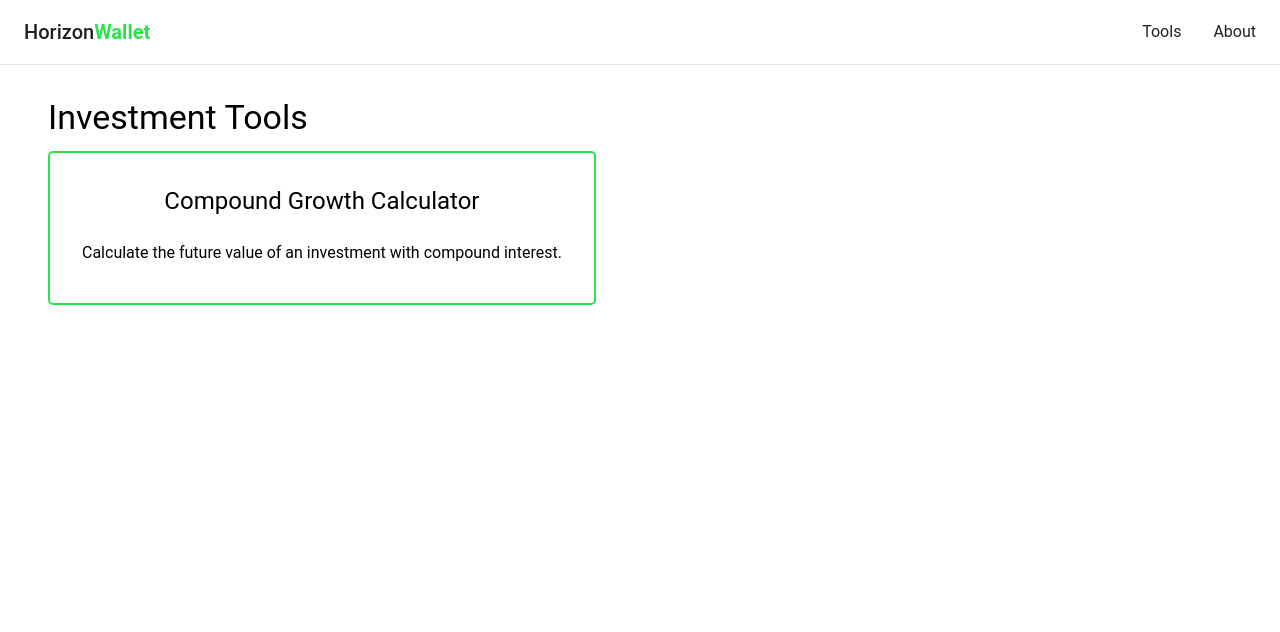
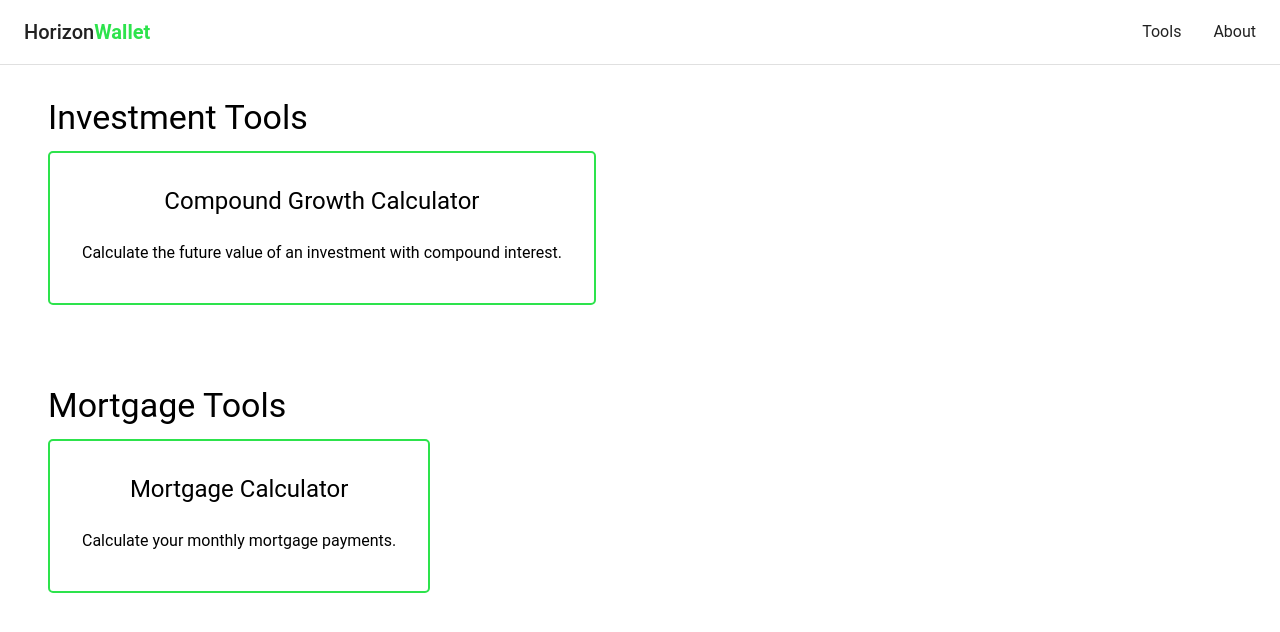
Before and after one commit to smm3123/Recharts-Investment-Calculator, a React (Create React App) app: page /tools in a window 1280 px wide. Shown: the top 632 px of the page. Built offline with nearby package versions, Linux system fonts and the light colour scheme.

Commit message:
Add mortgage tools

```diff
--- a/src/components/Tools.jsx
+++ b/src/components/Tools.jsx
@@ -54,7 +54,28 @@ const InvestmentTools = () => {
           title="Compound Growth Calculator"
           description="Calculate the future value of an investment with compound interest."
           link="/tools/compound-growth"
-          image="https://via.placeholder.com/200"
+        />
+      </Box>
+    </Box>
+  );
+}
+
+const MortgageTools = () => {
+  return (
+    <Box>
+      <Typography variant="h4" gutterBottom>
+        Mortgage Tools
+      </Typography>
+      <Box
+        sx={{
+          display: "flex",
+          gap: 4,
+        }}
+      >
+        <Tool
+          title="Mortgage Calculator"
+          description="Calculate your monthly mortgage payments."
+          link="/tools/mortgage"
         />
       </Box>
     </Box>
@@ -63,8 +84,16 @@ const InvestmentTools = () => {
 
 const Tools = () => {
   return (
-    <Box sx={{ px: 6}}>
+    <Box
+      id="tools"
+      sx={{
+        display: "flex",
+        flexDirection: "column",
+        gap: 10,
+        px: 6
+      }}>
       <InvestmentTools />
+      <MortgageTools />
     </Box>
   );
 }
```
